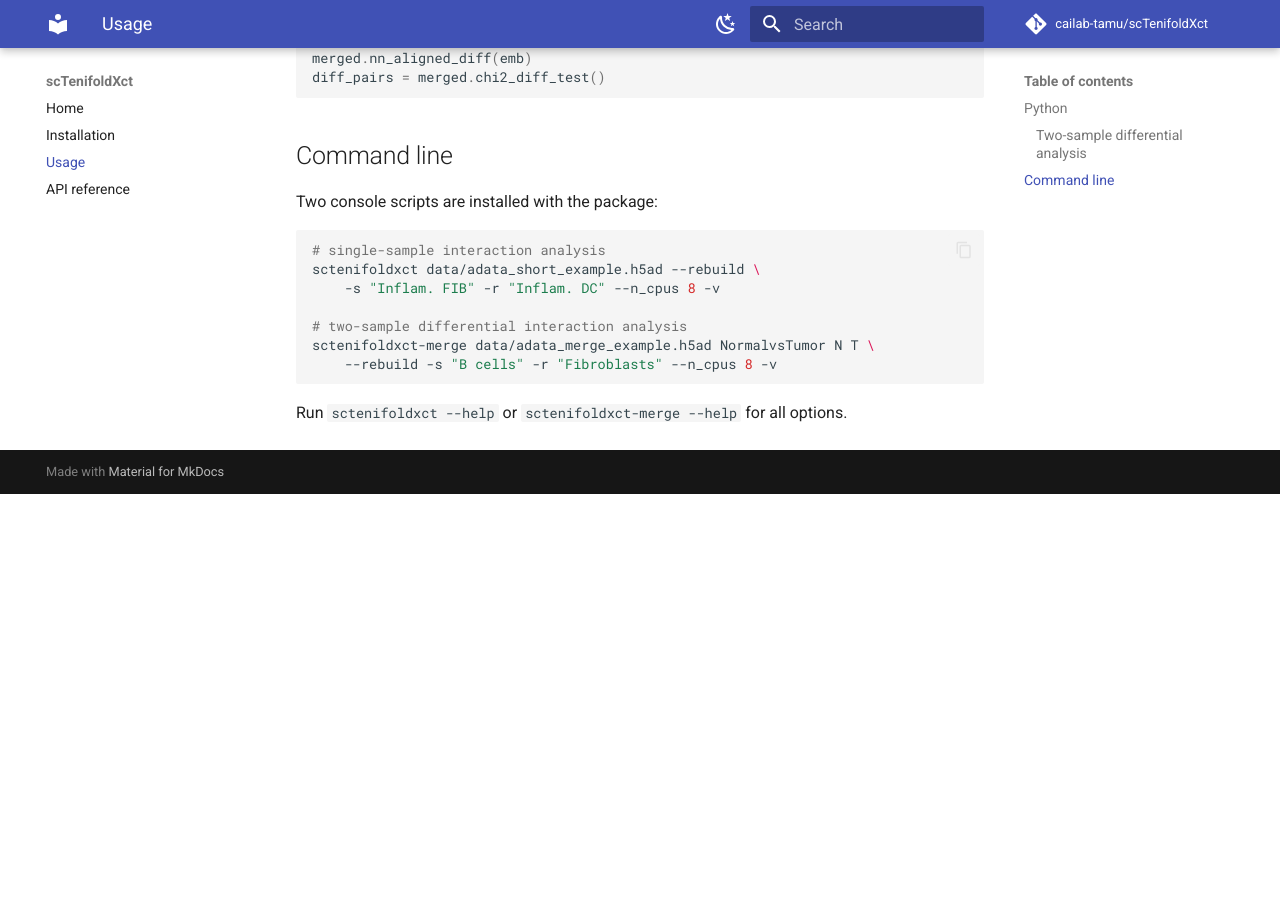
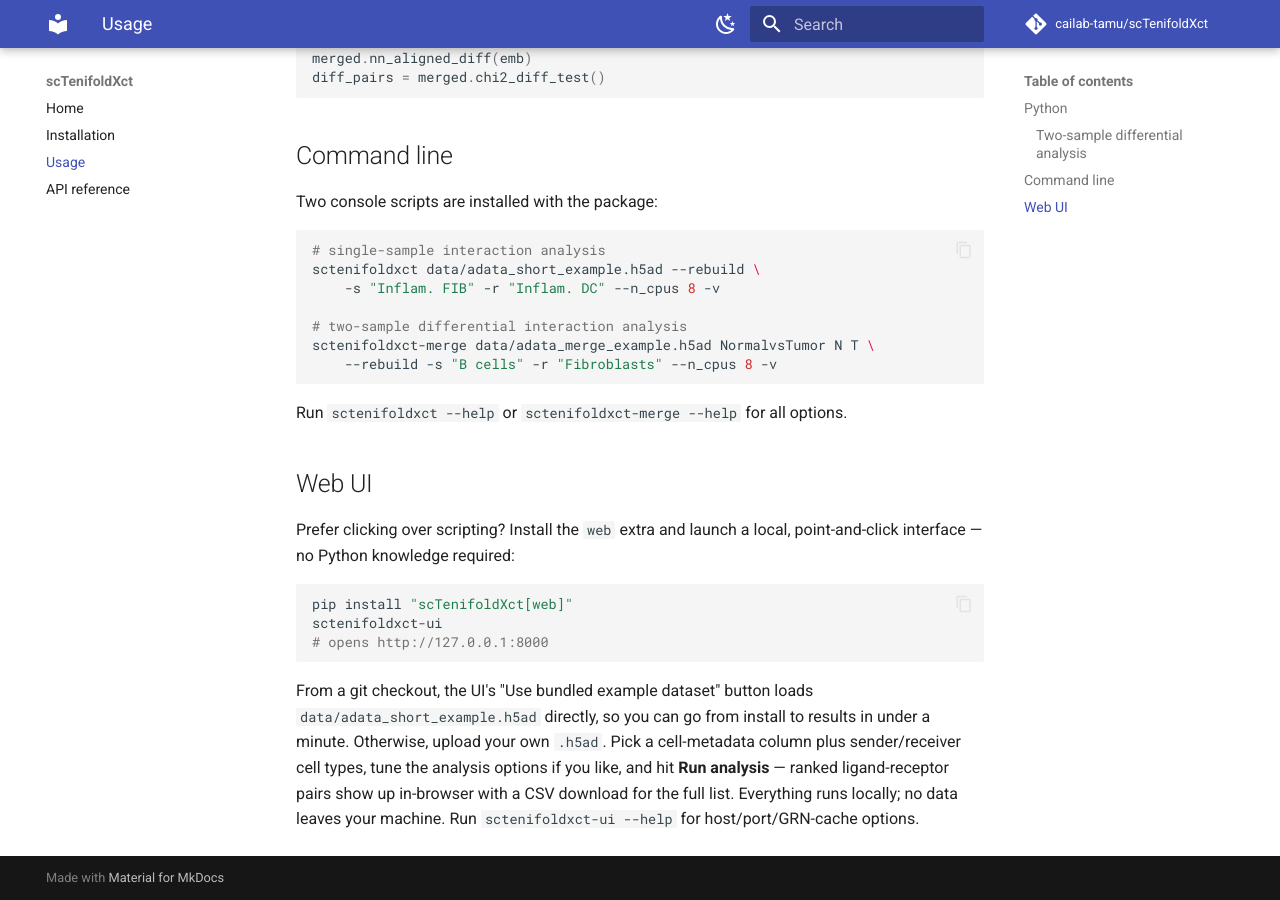
Before and after one commit to cailab-tamu/scTenifoldXct, an MkDocs documentation site: the page built from docs/usage.md, in a window 1280 px wide and 900 px high, scrolled down 815 px. Built offline with MkDocs 1.6.1 and Material for MkDocs 9.7.7, drawn with Linux system fonts in a browser that asks for light colours; comment, search, counter and statistics services are not loaded; before the commit the page ends 1309 px from its top, so only the background shows below that.

Commit message:
docs: advertise the local web UI and bundled example data
Restructure the README/docs around the new sctenifoldxct-ui, learning
from GenKI's README: a callout up top (pip install + one command),
an Example Data table describing the two bundled datasets, and an
expanded Web UI section pointing at the bundled example for a
zero-setup first run. Keeps the existing Streamlit demo link
alongside it. Mirrors the same additions into docs/{index,usage,installation}.md.

````diff
--- a/docs/usage.md
+++ b/docs/usage.md
@@ -54,3 +54,21 @@ sctenifoldxct-merge data/adata_merge_example.h5ad NormalvsTumor N T \
 ```
 
 Run `sctenifoldxct --help` or `sctenifoldxct-merge --help` for all options.
+
+## Web UI
+
+Prefer clicking over scripting? Install the `web` extra and launch a local, point-and-click
+interface — no Python knowledge required:
+
+```shell
+pip install "scTenifoldXct[web]"
+sctenifoldxct-ui
+# opens http://127.0.0.1:8000
+```
+
+From a git checkout, the UI's "Use bundled example dataset" button loads
+`data/adata_short_example.h5ad` directly, so you can go from install to results in under a minute.
+Otherwise, upload your own `.h5ad`. Pick a cell-metadata column plus sender/receiver cell types,
+tune the analysis options if you like, and hit **Run analysis** — ranked ligand-receptor pairs show
+up in-browser with a CSV download for the full list. Everything runs locally; no data leaves your
+machine. Run `sctenifoldxct-ui --help` for host/port/GRN-cache options.
````
Also changed, not shown: README.md (+38 -9 lines), docs/index.md (+4 -1 lines), docs/installation.md (+1 -0 lines).
